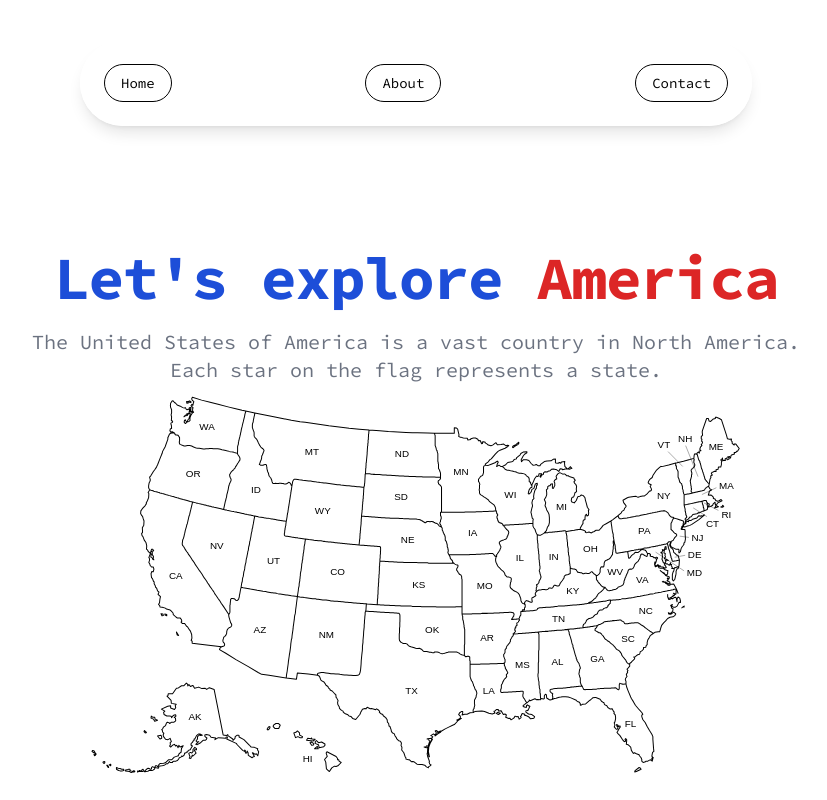
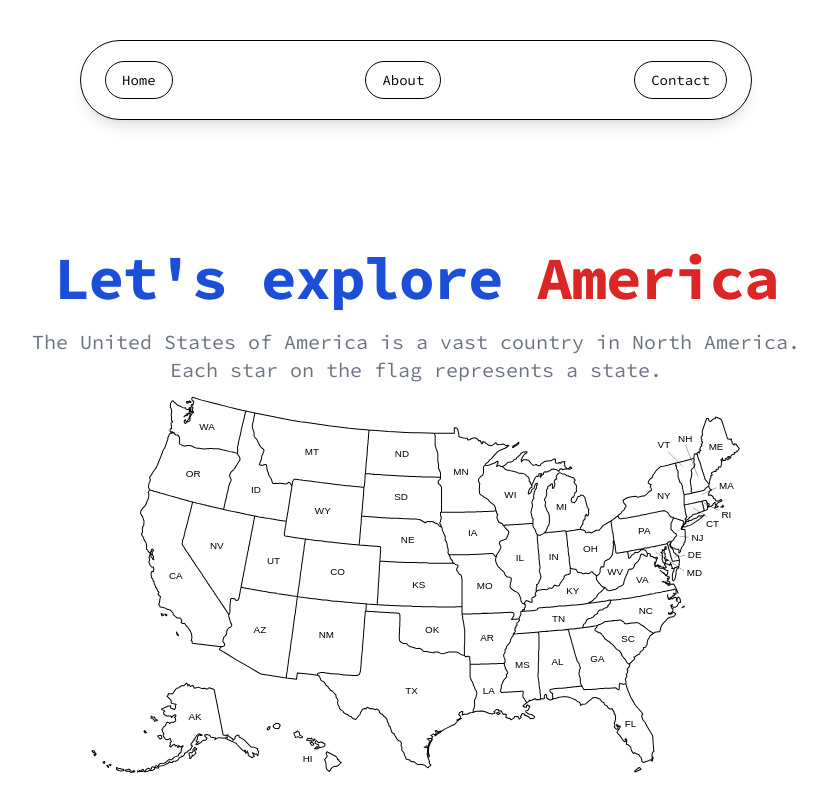
Before and after one commit to MustafaM257/states-usa, a Next.js app: page / in a window 1280 px wide. Shown: the top 800 px of the page, without its empty margins (224-1051 px from the left). Built offline with nearby package versions, Linux system fonts and the light colour scheme.

Commit message:
Improve UI of footer and header, perfect consistency

```diff
--- a/components/Footer.tsx
+++ b/components/Footer.tsx
@@ -2,7 +2,7 @@ import React from "react";
 
 const Footer = () => {
   return (
-    <div className="w-full bg-gray-200 text-center space-y-4 py-4 px-2">
+    <div className="w-full text-center space-y-4  z-50 bg-white/90 border border-black shadow-2xl md:rounded-full px-4 py-9 text-white ">
       <h1 className="text-blue-700">Made with ❤️ by Mostafa Mohammad </h1>
       <p className="mx-auto mt-3 text-base text-center text-red-600  ">
         This website is a free public resource site, and is not affiliated with
--- a/components/Header.tsx
+++ b/components/Header.tsx
@@ -12,7 +12,7 @@ const Header = ({ className }: { className?: string }) => {
   return (
     <div
       className={cn(
-        "fixed md:top-10 inset-x-0 md:max-w-2xl mx-auto z-50 bg-white/90 md:rounded-full px-4 py-2 text-white shadow-lg",
+        "fixed md:top-10 inset-x-0 md:max-w-2xl mx-auto z-50 border border-black bg-white/90 md:rounded-full px-4 py-2 text-white shadow-lg",
         className
       )}
     >
@@ -21,7 +21,7 @@ const Header = ({ className }: { className?: string }) => {
           <Link
             key={item.label}
             href={item.href}
-            className="flex items-center space-x-2 group px-2 py-4"
+            className="flex items-center space-x-2 group px-2 py-3"
           >
             <button className="px-4 py-2 rounded-full border border-black bg-white text-black text-sm hover:shadow-[4px_4px_0px_0px_rgba(0,0,0)] transition duration-200">
               <item.icon className="  md:hidden" />
```
